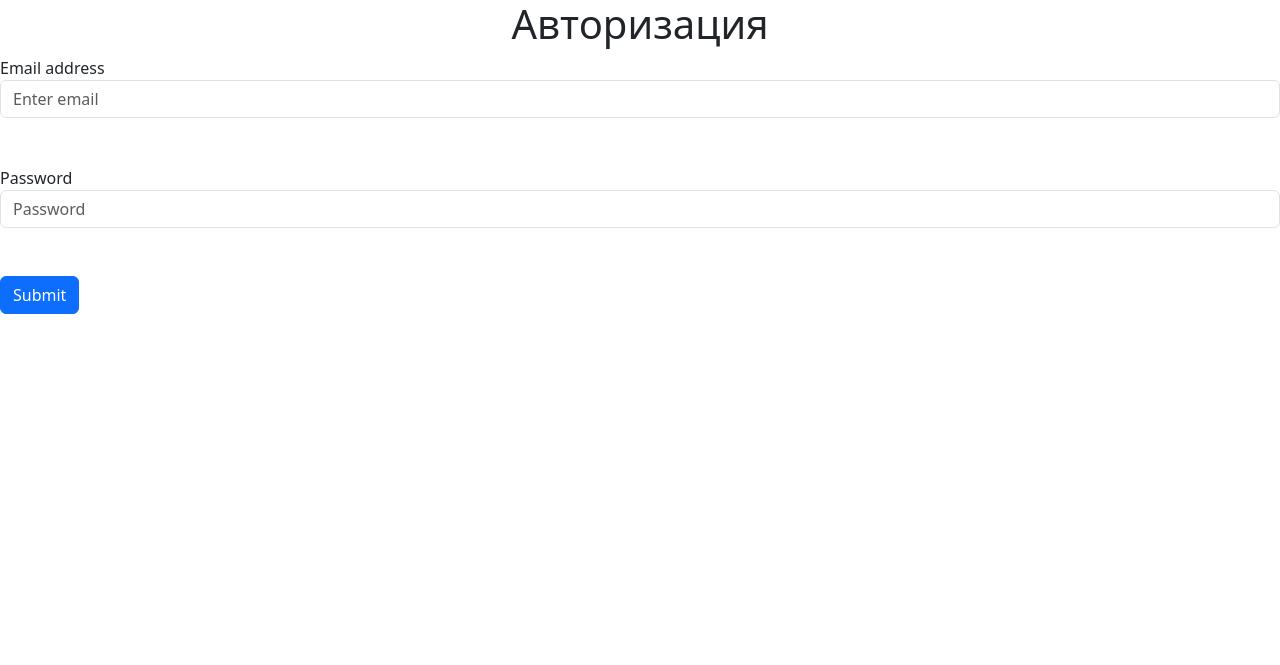
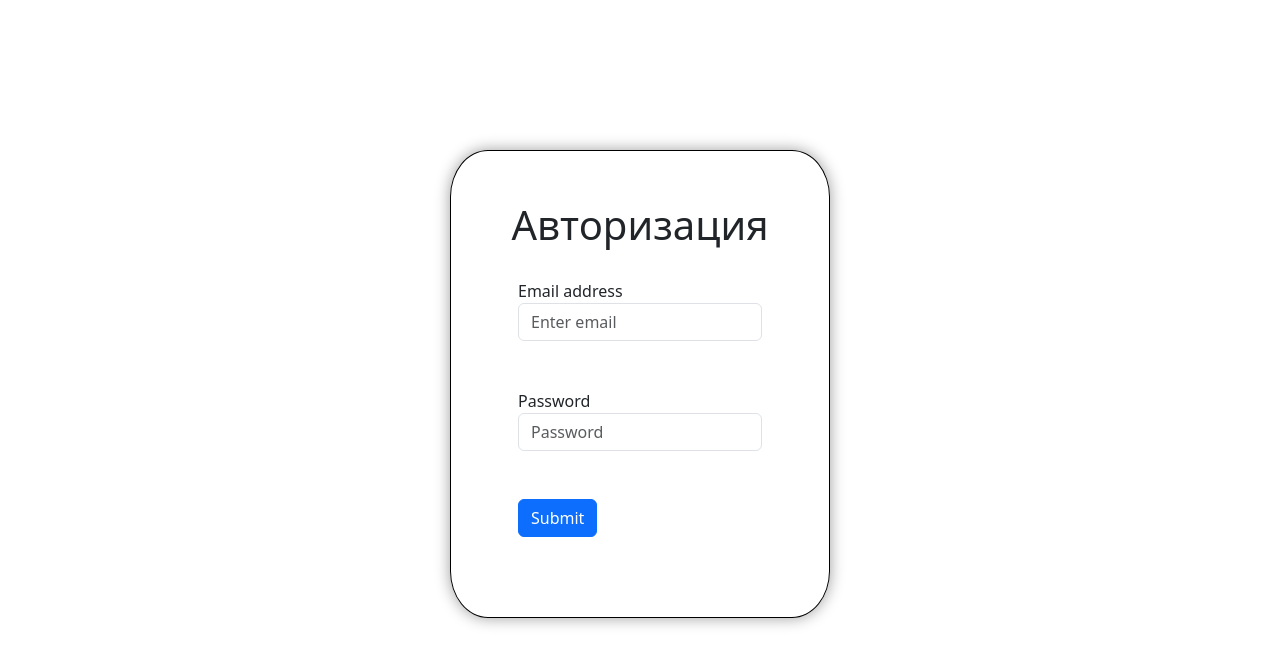
Before and after one commit to Karaseyka/WorkSearch, a Flask app: page /enter in a window 1280 px wide. Shown: the top 665 px of the page. Run offline with Flask 3, Linux system fonts and the light colour scheme.

Commit message:
Пришло?

```diff
--- /dev/null
+++ b/static/css/test.css
@@ -0,0 +1,19 @@
+.reg-ent-window {
+    border: 0.5px solid black;
+    padding: 50px;
+    border-radius: 10%;
+    box-shadow: 0px 0px 15px rgba(0, 0, 0, 0.384);
+}
+
+.empty-block-reg {
+    height: 60px
+}
+
+.empty-block-enter {
+    height: 150px;
+}
+
+.main-form {
+    padding: 10px 50px;
+    margin: 20px 5px;
+}
--- a/templates/enter.html
+++ b/templates/enter.html
@@ -1,18 +1,26 @@
 <!DOCTYPE html>
 <html lang="en">
+
 <head>
-     <link rel="stylesheet" type="text/css" href="">
+    <link rel="stylesheet" type="text/css" href="/static/css/test.css">
     <meta charset="UTF-8">
     <title>Registration</title>
     <link href="https://cdn.jsdelivr.net/npm/bootstrap@5.3.1/dist/css/bootstrap.min.css" rel="stylesheet"
         integrity="sha384-4bw+/aepP/YC94hEpVNVgiZdgIC5+VKNBQNGCHeKRQN+PtmoHDEXuppvnDJzQIu9" crossorigin="anonymous">
 </head>
+
 <body>
     <main>
+        <div class="empty-block-enter">
+
+        </div>
+        <div class="container">
+            <div class="row">
+                <div class="col-4">
+                </div>
+                <div class="col-4 reg-ent-window">
                     <h1 style="text-align:center">Авторизация</h1>
-        <form method="post">
-
-
+                    <form method="post" class="main-form">
                         <div class="form-group mb-5">
                             <label for="email">Email address</label>
                             <input type="email" class="form-control" id="email" name="email" aria-describedby="emailHelp"
@@ -25,6 +33,27 @@
 
                         <button style="text-align:center" type="submit" class="btn btn-primary">Submit</button>
                     </form>
+                </div>
+                <div class="col-4">
+                </div>
+            </div>
+        </div>
+<!--        <h1 style="text-align:center">Авторизация</h1>-->
+<!--        <form method="post">-->
+
+
+<!--            <div class="form-group mb-5">-->
+<!--                <label for="email">Email address</label>-->
+<!--                <input type="email" class="form-control" id="email" name="email" aria-describedby="emailHelp"-->
+<!--                    placeholder="Enter email">-->
+<!--            </div>-->
+<!--            <div class="form-group mb-5">-->
+<!--                <label for="password">Password</label>-->
+<!--                <input type="password" class="form-control" id="password" name="password" placeholder="Password">-->
+<!--            </div>-->
+
+<!--            <button style="text-align:center" type="submit" class="btn btn-primary">Submit</button>-->
+<!--        </form>-->
     </main>
 </body>
 <script src="https://cdn.jsdelivr.net/npm/bootstrap@5.3.1/dist/js/bootstrap.bundle.min.js"
```
Also changed, not shown: templates/registration.html (+63 -3 lines), instance/worksearch.db. Lines whose indentation alone changed are shown as unchanged.
